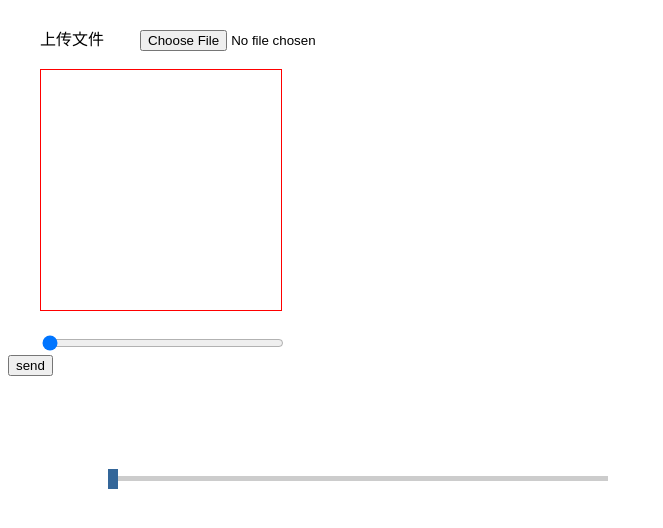
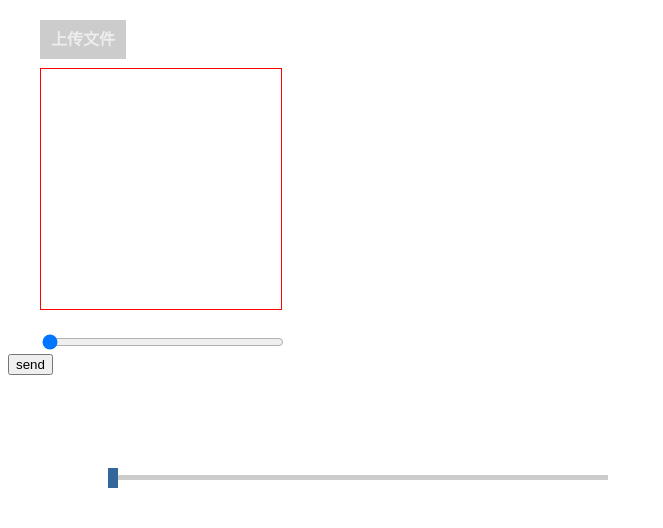
Before and after one commit to summernian/-, a plain HTML site: page index.html in a window 1280 px wide. Shown: the whole page, without its empty margins (0-663 px from the left). Drawn offline with nearby package versions, Linux system fonts and the light colour scheme.

Commit message:
修改 新增预览

```diff
--- a/index.html
+++ b/index.html
@@ -120,8 +120,8 @@ input[type=range].RangeInput::-ms-tooltip {
 <body>
 <div>
     <div class="uploadButton">
-        上传文件
-        <input class="fileInput" accept="image/png,image/jpeg" type="file">
+        <b style="border: 1px solid #ccc;background: #ccc;padding: 10px;color: #eee;">上传文件</b>
+        <input class="fileInput" accept="image/png,image/jpeg" type="file" style="display: none;">
     </div>
     <div>
         <canvas class="canvas" width="240" height="240" style="border: 1px solid #f00;" style="cursor: move">您的浏览器不支持这个功能，建议升级浏览器！</canvas>
```
Also changed, not shown: 1 other file.
